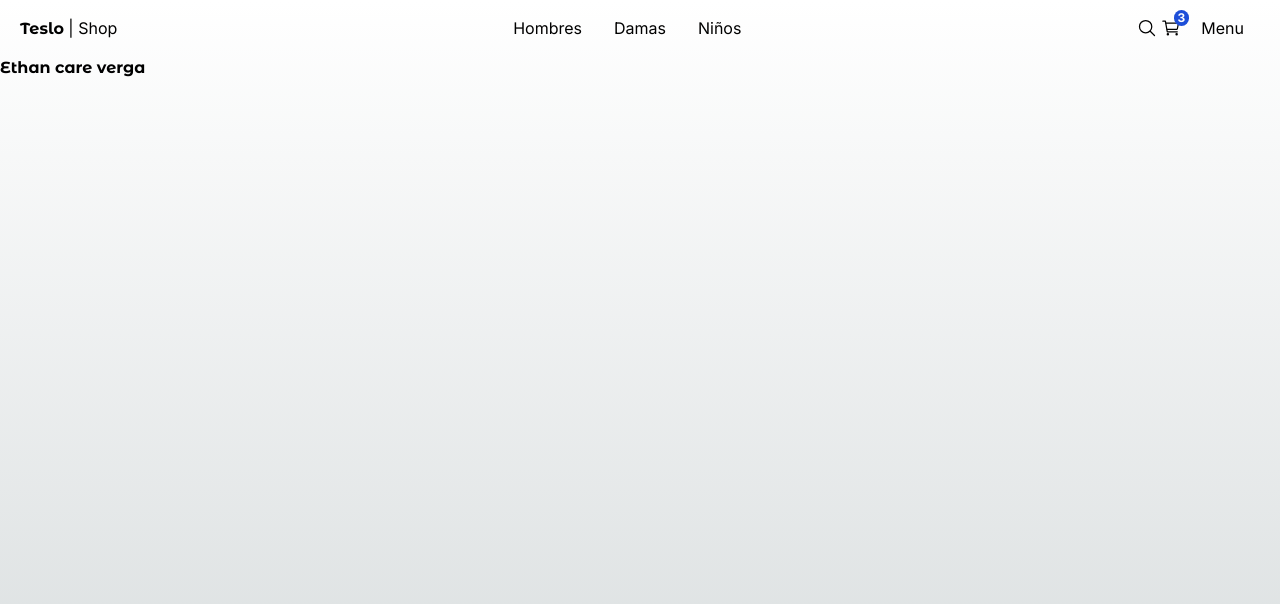
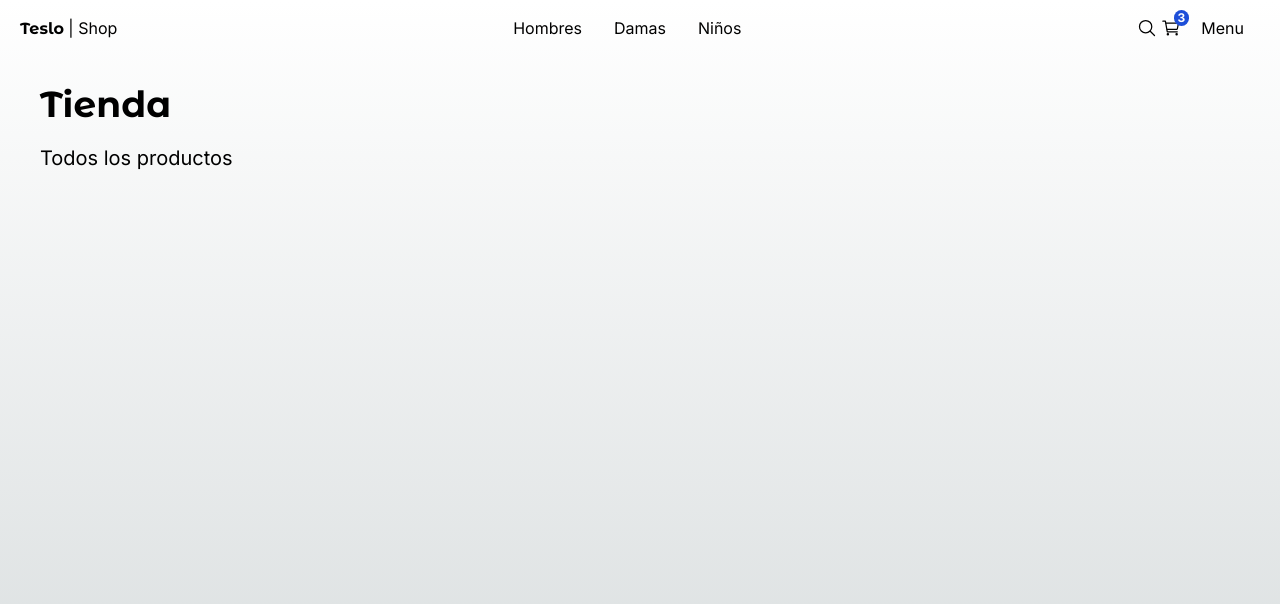
Before and after one commit to gergg90/teslo-shop-clon, a Next.js app: page / in a window 1280 px wide. Shown: the top 604 px of the page. Built offline with nearby package versions, Linux system fonts and the light colour scheme.

Commit message:
add interfaces

```diff
--- a/src/app/(shop)/category/not-found.tsx
+++ b/src/app/(shop)/category/not-found.tsx
@@ -1,4 +1,4 @@
-import PageNotFound from "@/components/ui/not-found/PageNotFound";
+import { PageNotFound } from "@/components";
 
 function NotFoundCategoryPage() {
   return <PageNotFound />;
--- a/src/app/(shop)/layout.tsx
+++ b/src/app/(shop)/layout.tsx
@@ -1,11 +1,11 @@
-import TopMenu from "@/components/ui/top-menu/TopMenu";
+import { TopMenu } from "@/components";
 
 const ShopLayout = ({ children }: Readonly<{ children: React.ReactNode }>) => {
   return (
     <main className="min-h-screen ">
       <TopMenu />
 
-      {children}
+      <div className="px-0 sm:px-10">{children}</div>
     </main>
   );
 };
--- a/src/app/(shop)/page.tsx
+++ b/src/app/(shop)/page.tsx
@@ -1,10 +1,13 @@
-import { titleFont } from "@/config/fonts";
+import { Title } from "@/components";
+import { initialData } from "@/seed/seed";
+
+const products = initialData.products;
 
 function HomePage() {
   return (
-    <div>
-      <h1 className={`${titleFont.className} font-bold `}>Ethan care verga</h1>
-    </div>
+    <>
+      <Title name="Tienda" className="mb-2" subtitle="Todos los productos" />
+    </>
   );
 }
 
--- a/src/components/index.ts
+++ b/src/components/index.ts
@@ -1,2 +1,3 @@
 export * from "./ui/not-found/PageNotFound";
+export * from "./ui/title/Title";
 export * from "./ui/top-menu/TopMenu";
--- /dev/null
+++ b/src/components/products/product-grid/ProductGrid.tsx
@@ -0,0 +1,11 @@
+import { Product } from "@/interfaces";
+
+interface Props {
+  products: Product;
+}
+
+function ProductGrid() {
+  return <div>ProductGrid</div>;
+}
+
+export default ProductGrid;
--- a/src/components/ui/not-found/PageNotFound.tsx
+++ b/src/components/ui/not-found/PageNotFound.tsx
@@ -2,7 +2,7 @@ import { titleFont } from "@/config/fonts";
 import Image from "next/image";
 import Link from "next/link";
 
-function PageNotFound() {
+export function PageNotFound() {
   return (
     <div className="flex flex-col-reverse md:flex-row h-[800px] w-full justify-center items-center align-middle">
       <div className="text-center px-5 mx-5">
@@ -30,5 +30,3 @@ function PageNotFound() {
     </div>
   );
 }
-
-export default PageNotFound;
--- /dev/null
+++ b/src/components/ui/title/Title.tsx
@@ -0,0 +1,20 @@
+import { titleFont } from "@/config/fonts";
+
+interface Props {
+  name: string;
+  subtitle?: string;
+  className?: string;
+}
+
+export function Title({ name, className, subtitle }: Props) {
+  return (
+    <div className={`mt-3 ${className}`}>
+      <h1
+        className={`${titleFont.className} antialiased text-4xl font-semibold mt-7 mb-5`}
+      >
+        {name}
+      </h1>
+      {subtitle && <h3 className="text-xl mb-5">{subtitle}</h3>}
+    </div>
+  );
+}
--- a/src/components/ui/top-menu/TopMenu.tsx
+++ b/src/components/ui/top-menu/TopMenu.tsx
@@ -2,7 +2,7 @@ import { titleFont } from "@/config/fonts";
 import Link from "next/link";
 import { IoCartOutline, IoSearchOutline } from "react-icons/io5";
 
-function TopMenu() {
+export function TopMenu() {
   return (
     <nav className="flex px-5 justify-between items-center w-full">
       <div>
@@ -54,5 +54,3 @@ function TopMenu() {
     </nav>
   );
 }
-
-export default TopMenu;
--- /dev/null
+++ b/src/interfaces/index.ts
@@ -0,0 +1 @@
+export * from "./product.interface";
```
Also changed, not shown: src/interfaces/product.interface.ts (added, +15 -0 lines).
